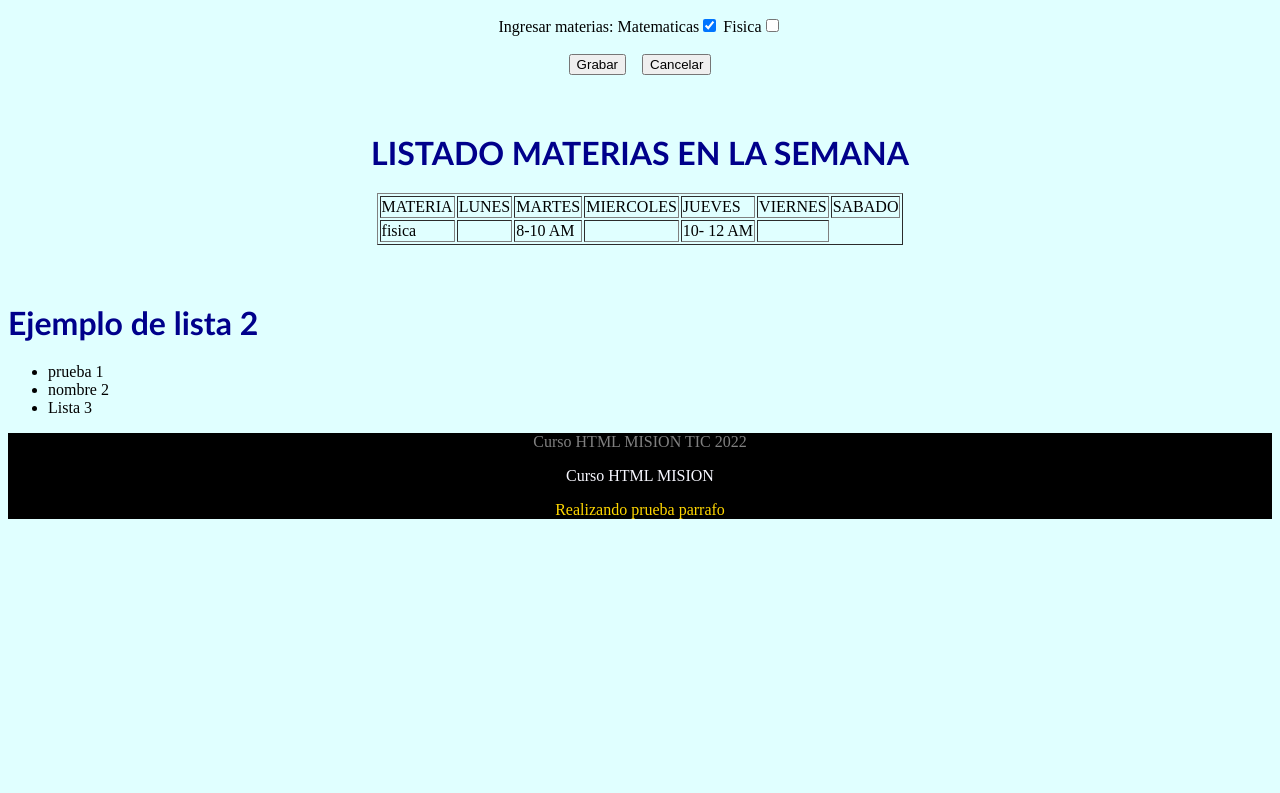
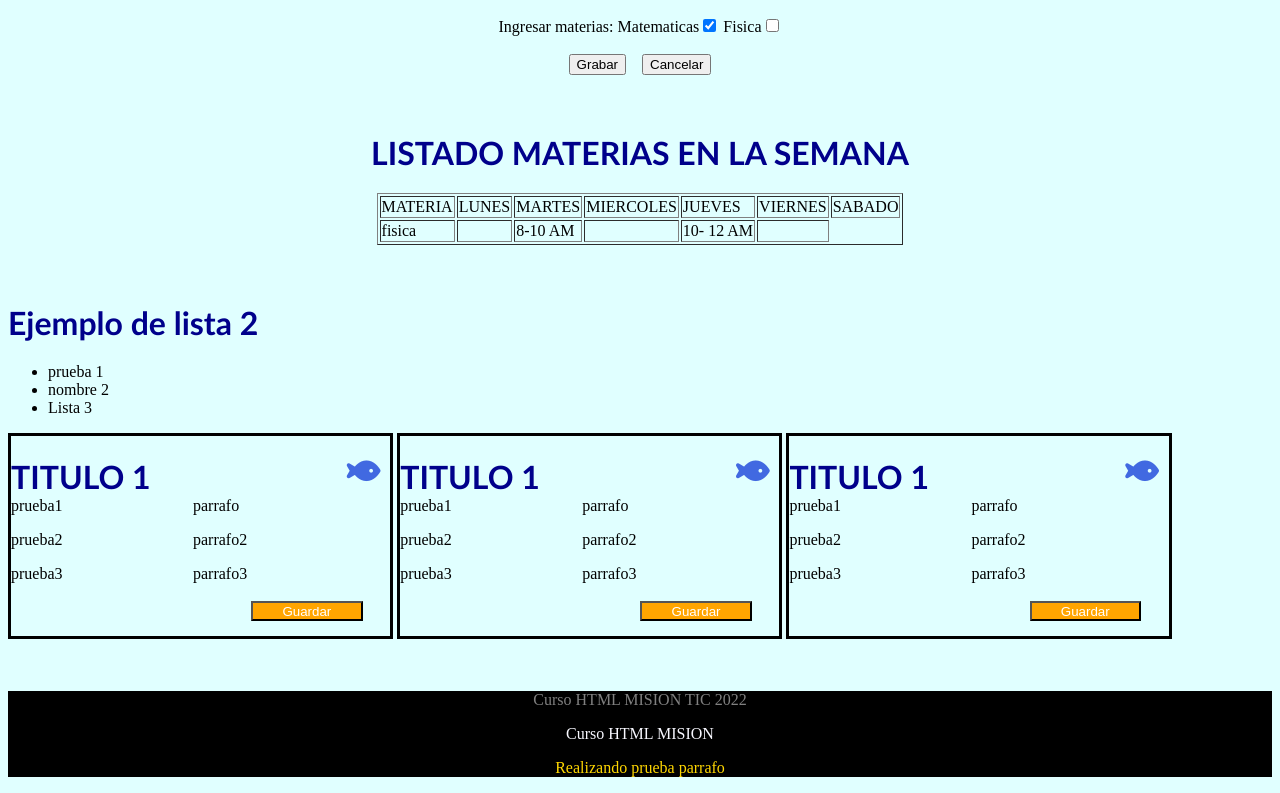
Before and after one commit to JuanBlancoMendoza/Prueba1, a plain HTML site: page Index.html in a window 1280 px wide. Shown: the part 706-1499 px from the top of the page. Before the commit the page ends 1241 px from the top, so only its background shows below. Drawn offline with Linux system fonts and the light colour scheme.

Commit message:
clase1 semana3

```diff
--- a/Index.html
+++ b/Index.html
@@ -7,6 +7,7 @@
     <meta name="viewport" content="width=device-width, initial-scale=1.0">
     <title>Index prueba</title>
     <link rel="stylesheet" href="css/estilos.css">
+    <script src="https://kit.fontawesome.com/7d190ba9f7.js" crossorigin="anonymous"></script>
 </head>
 
 <body>
@@ -102,15 +103,83 @@
     </main>
 
 
+
+    <footer>
+        <div class="caja_grande">
+            <div class="caja_morada">
+                <div class="caja_naranja"><h1>TITULO 1</h1></div>
+                <div class="caja_amarilla"><i class="icono1 fas fa-fish"></i></div>
+            </div>
+            <div class="caja_azul_oscuro">
+                <div class="caja_azul_claro">
+                    <p>prueba1</p>
+                    <p>prueba2</p>
+                    <p>prueba3</p>
+                </div>
+                <div class="caja_verde">
+                    <p>parrafo</p>
+                    <p>parrafo2</p>
+                    <p>parrafo3</p>
+                </div>
+            </div>
+            <div class="caja_roja">
+                <button class="diseño_boton">Guardar</button>
+            </div>
+        </div>
+
+        <div class="caja_grande">
+            <div class="caja_morada">
+                <div class="caja_naranja"><h1>TITULO 1</h1></div>
+                <div class="caja_amarilla"><i class="icono1 fas fa-fish"></i></div>
+            </div>
+            <div class="caja_azul_oscuro">
+                <div class="caja_azul_claro">
+                    <p>prueba1</p>
+                    <p>prueba2</p>
+                    <p>prueba3</p>
+                </div>
+                <div class="caja_verde">
+                    <p>parrafo</p>
+                    <p>parrafo2</p>
+                    <p>parrafo3</p>
+                </div>
+            </div>
+            <div class="caja_roja">
+                <button class="diseño_boton">Guardar</button>
+            </div>
+        </div>
+
+        <div class="caja_grande">
+            <div class="caja_morada">
+                <div class="caja_naranja"><h1>TITULO 1</h1></div>
+                <div class="caja_amarilla"><i class="icono1 fas fa-fish"></i></div>
+            </div>
+            <div class="caja_azul_oscuro">
+                <div class="caja_azul_claro">
+                    <p>prueba1</p>
+                    <p>prueba2</p>
+                    <p>prueba3</p>
+                </div>
+                <div class="caja_verde">
+                    <p>parrafo</p>
+                    <p>parrafo2</p>
+                    <p>parrafo3</p>
+                </div>
+            </div>
+            <div class="caja_roja">
+                <button class="diseño_boton">Guardar</button>
+            </div>
+        </div> <br /><br /><br />
+
     <center>
-    <footer>
         <div class="estilo_div">
             <p id="parrafo1"> Curso HTML MISION TIC 2022</p>
             <p id="parrafo2">Curso HTML MISION</p>
             <p>Realizando prueba parrafo</p>
         </div>
+    </center>
     </footer>
-    </center>
+
 </body>
 
 </html>
--- a/css/estilos.css
+++ b/css/estilos.css
@@ -19,3 +19,61 @@ body{
 #parrafo2{
     color: ghostwhite;
 }
+.caja_grande{
+    border-style: solid;
+    border-color: black;
+    width: 30%;
+    height: 200px;
+    display: inline-block;
+
+}
+.caja_morada{
+    display: flex;
+
+}
+.caja_naranja{
+    width: 70%;
+    height: 45px;
+
+}
+.caja_amarilla{
+    width: 28%;
+    height: 45px;
+    align-items: right;
+    text-align: right;
+
+}
+.caja_azul_oscuro{
+    display: flex;
+
+}
+.caja_azul_claro{
+
+    width: 48%;
+    height: 100px;
+}
+.caja_verde{
+
+    width: 48%;
+    height: 100px;
+}
+.caja_roja{
+    width: 98%;
+    height: 45px;
+    align-items: right;
+    text-align: right;
+}
+.icono1{
+    font-size: 30px;
+    color: royalblue;
+    padding: 20px 2px 0px 15px;
+
+    }
+.diseño_boton{
+    width: 30%;
+    height: 20px;
+    background-color: orange;
+    color: white;
+    margin: 20px;
+
+}
```
